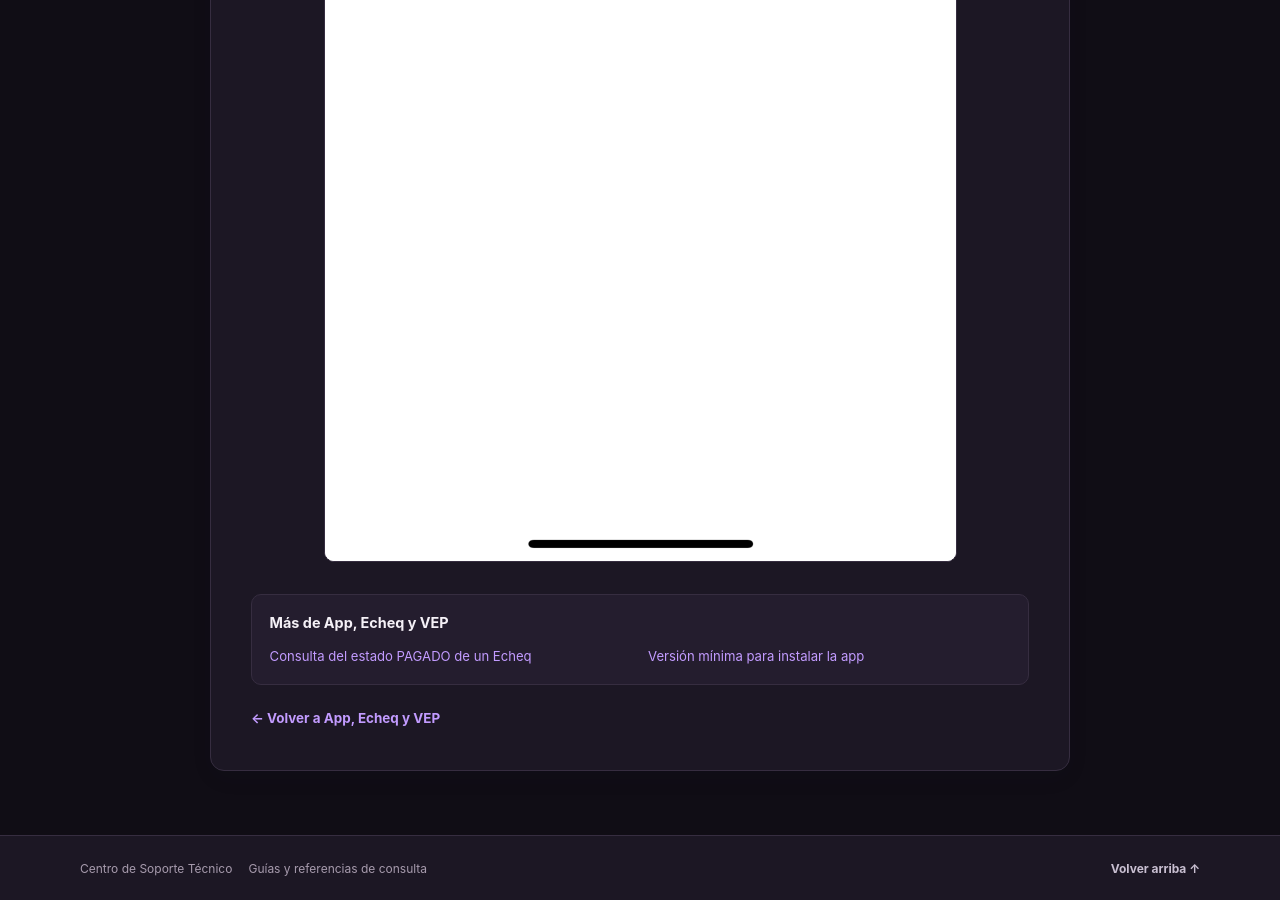
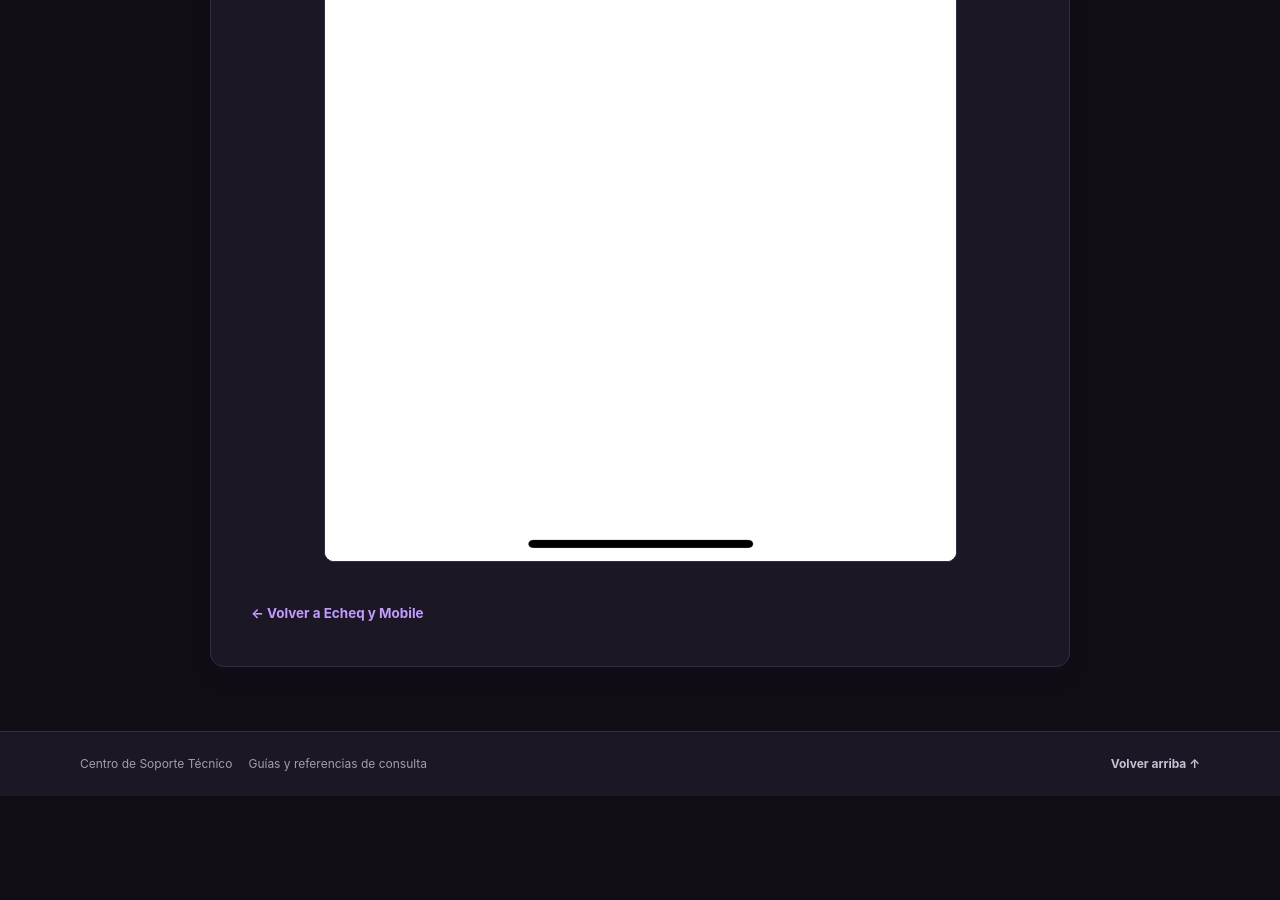
Before and after one commit to Franklizcano/kevin-web, a Jekyll site: the page built from contenido/08-app-echeq-vep/desactivar-acceso-biometrico.md, in a window 1280 px wide and 900 px high, scrolled down 4984 px. Built offline with Jekyll 4.4.1, drawn with Linux system fonts in a browser that asks for light colours; after the commit the page ends 5780 px from its top, so only the background shows below that; some of the changed text lies outside the part shown.

Commit message:
Apply support site changes

```diff
--- a/contenido/08-app-echeq-vep/desactivar-acceso-biometrico.md
+++ b/contenido/08-app-echeq-vep/desactivar-acceso-biometrico.md
@@ -1,7 +1,7 @@
 ---
 title: Desactivar el acceso biométrico desde la app
 layout: article
-category: App, Echeq y VEP
+category: Echeq y Mobile
 summary: El usuario necesita dejar de iniciar sesión con huella u otro dato biométrico.
 status: revisado
 source: Mobile/eliminar solicitud de peticion huella APP.docx
```
